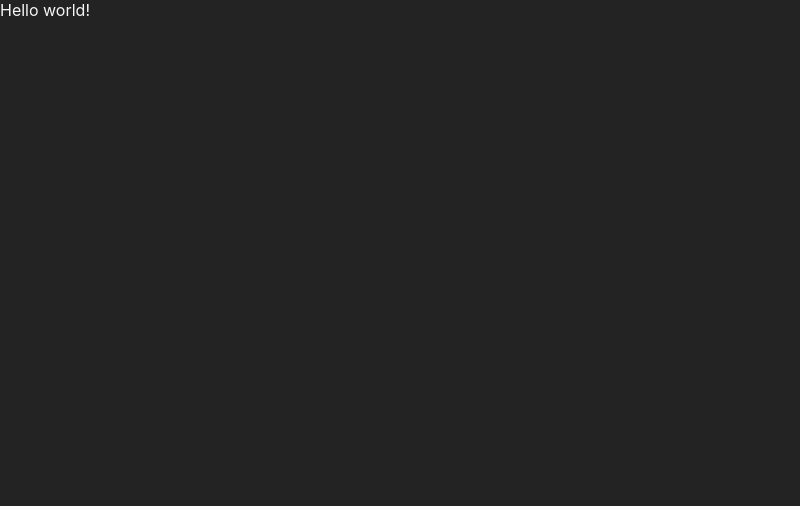
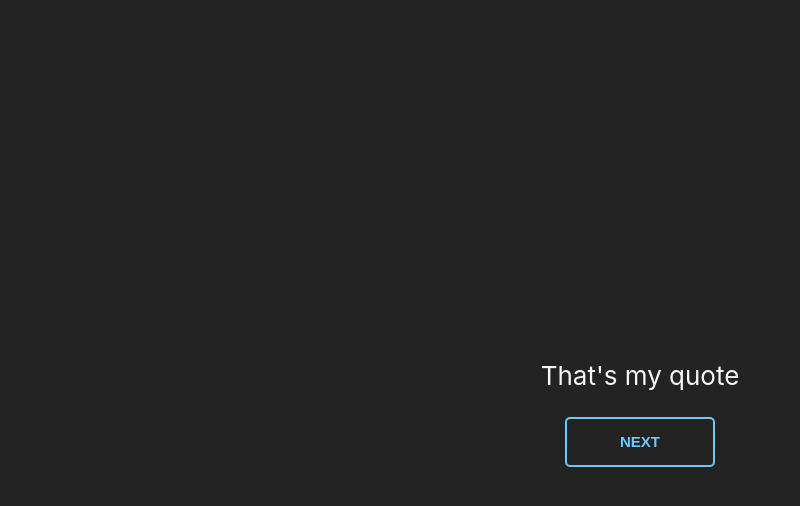
Before and after one commit to alexismch/quote-generator, a React (Vite) app in the folder apps/front/: page / in a window 1280 px wide. Shown: the top 506 px of the page, without its empty margins (0-800 px from the left). Built offline with nearby package versions, Linux system fonts and the light colour scheme.

Commit message:
feat(front): quote skeleton

```diff
--- a/apps/front/src/app/App.tsx
+++ b/apps/front/src/app/App.tsx
@@ -1,5 +1,42 @@
+/** @jsxImportSource @emotion/react */
+import styled from '@emotion/styled';
+
+const Container = styled.div`
+   text-align: center;
+   min-height: 100vh;
+   display: flex;
+   align-items: center;
+   justify-content: center;
+   flex-direction: column;
+   font-size: calc(10px + 2vmin);
+`;
+
+const Button = styled.button`
+   height: 50px;
+   width: 150px;
+   background: none;
+   border: 2px solid;
+   border-radius: 5px;
+   font-weight: bold;
+   font-size: 15px;
+   color: ${(props) => props.theme.colors.primary};
+   border-color: ${(props) => props.theme.colors.primary};
+   text-transform: uppercase;
+
+   :hover {
+      cursor: pointer;
+      color: ${(props) => props.theme.colors.background};
+      background: ${(props) => props.theme.colors.primary};
+   }
+`;
+
 export function App() {
-   return <div>Hello world!</div>;
+   return (
+      <Container>
+         <p>That's my quote</p>
+         <Button>Next</Button>
+      </Container>
+   );
 }
 
 export default App;
```
